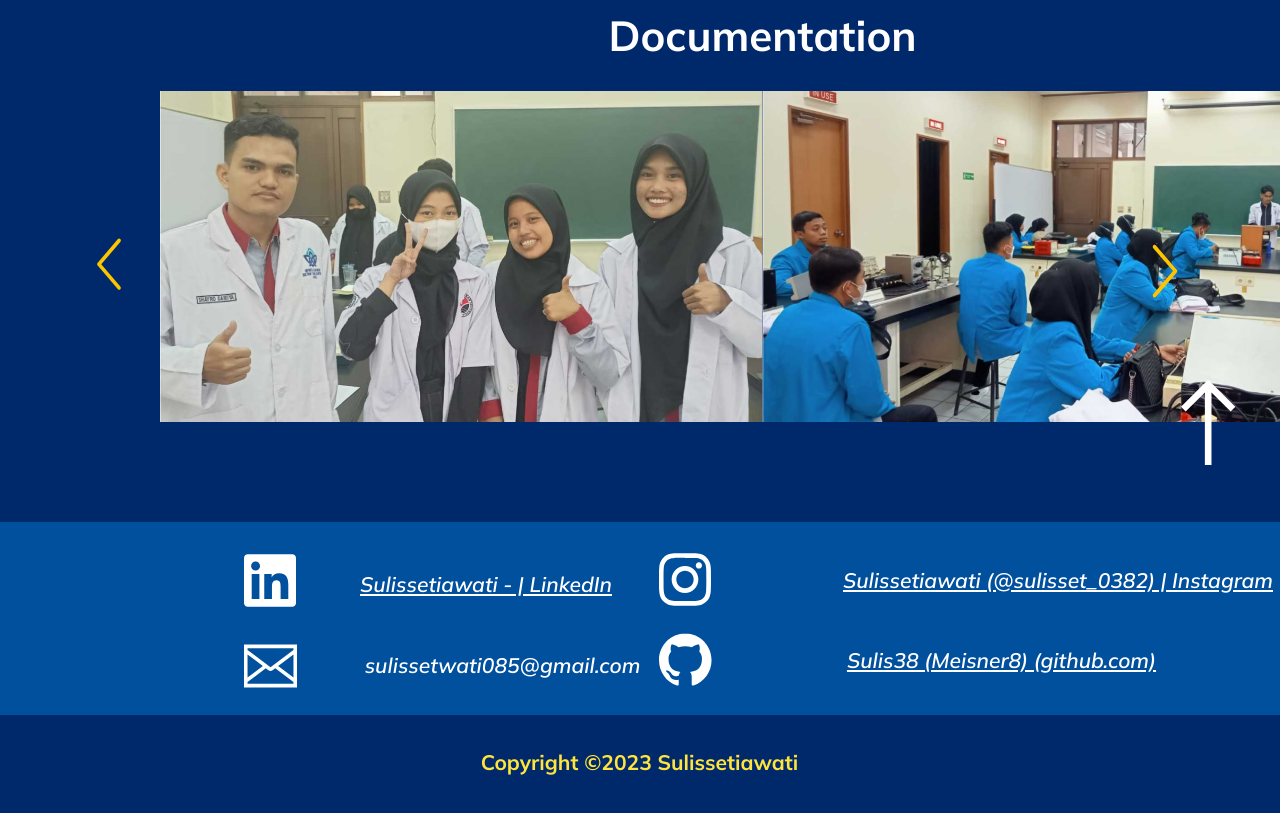
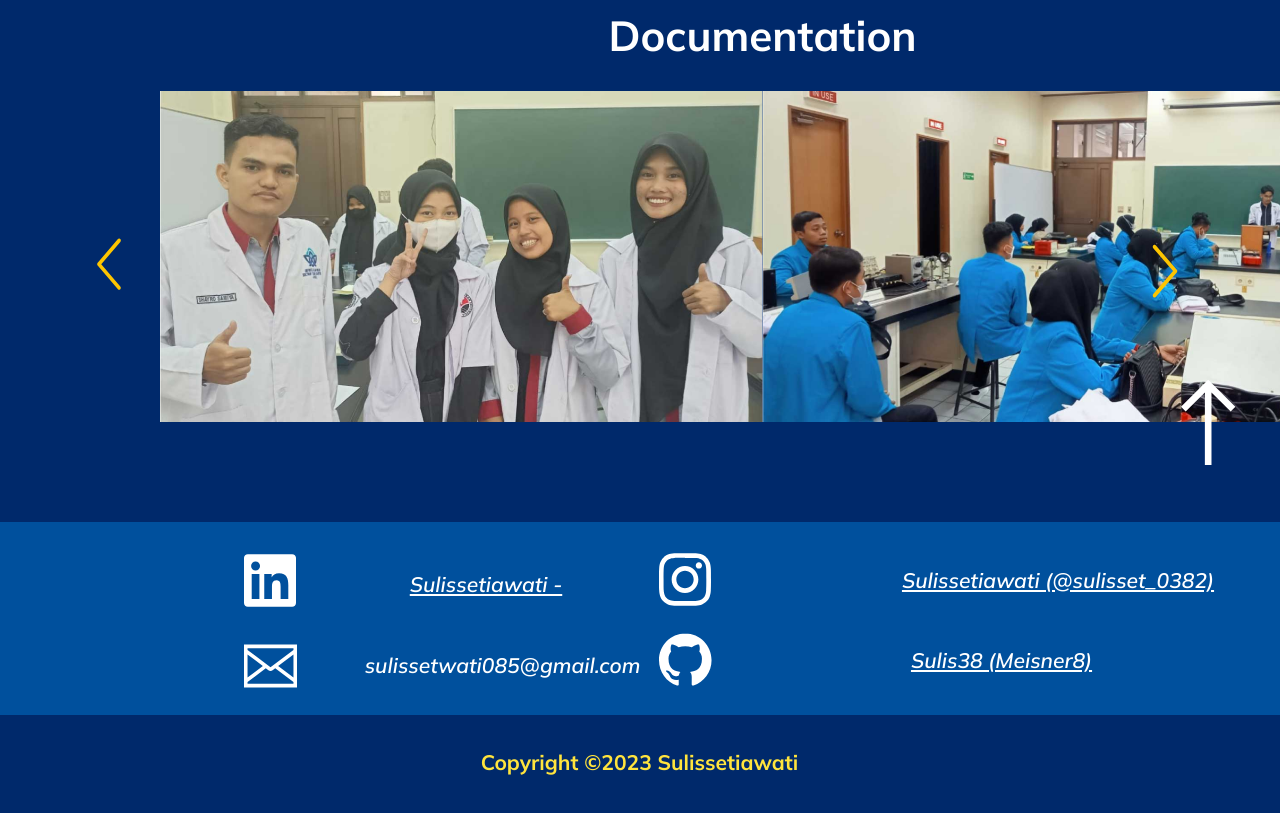
Before and after one commit to Sulis38/portofolio-sulissetiawati, a website built with Parcel: page index.html in a window 1280 px wide. Shown: the part 1730-2543 px from the top of the page. Built offline with nearby package versions, Linux system fonts and the light colour scheme.

Commit message:
update index.html

```diff
--- a/index.html
+++ b/index.html
@@ -407,19 +407,19 @@
         class="sulis38-meisner8-githubcom"
         href="https://github.com/Sulis38"
         target="_blank"
-        >Sulis38 (Meisner8) (github.com)</a
+        >Sulis38 (Meisner8)</a
       >
       <a
         class="sulissetiawati-sulisset-0382"
         href="https://www.instagram.com/sulisset_0382/"
         target="_blank"
-        >Sulissetiawati (@sulisset_0382) | Instagram</a
+        >Sulissetiawati (@sulisset_0382)</a
       >
       <a
         class="sulissetiawati-"
         href="https://www.linkedin.com/in/sulissetiawati-322b86152/"
         target="_blank"
-        >Sulissetiawati - | LinkedIn</a
+        >Sulissetiawati -</a
       >
       <i class="sulissetwati085gmailcom">sulissetwati085@gmail.com </i>
       <img class="vector-icon" alt="" src="./public/vector.svg" id="vector" />
```
